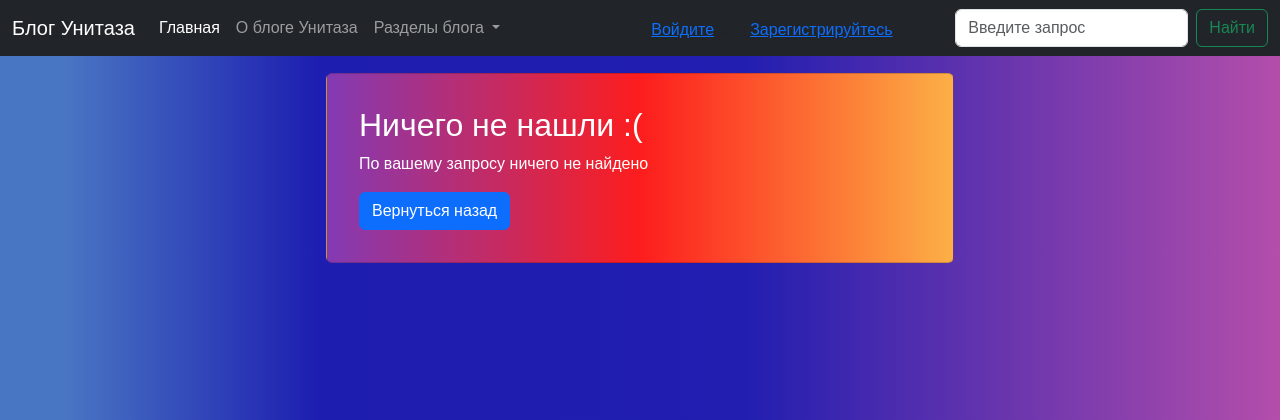
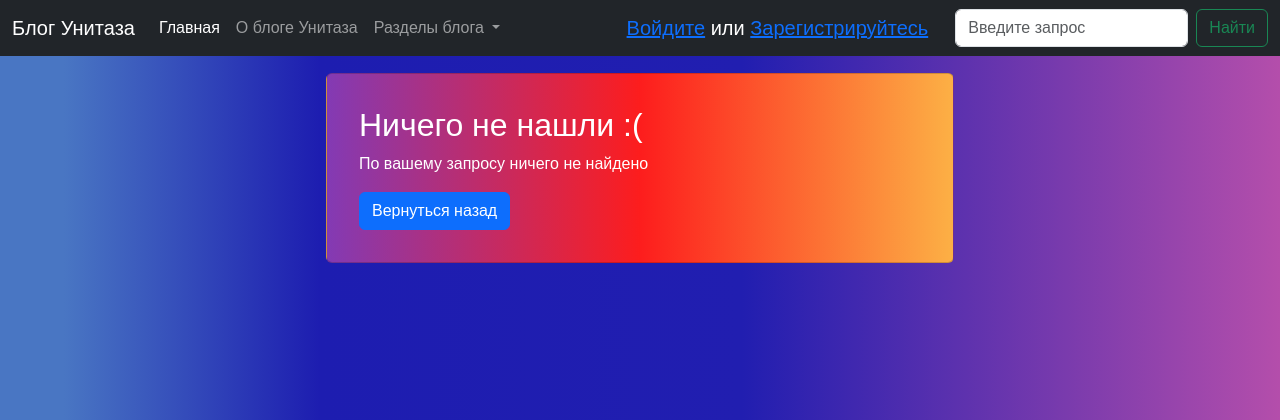
Before and after one commit to ChainsAre2Tight/django-blog-task, a Django app: page / in a window 1280 px wide. Shown: the top 420 px of the page. Run offline with Django 4.2, Linux system fonts and the light colour scheme; data that the repository does not hold is empty.

Commit message:
Блоки запихнул в navbar-expand

```diff
--- a/templates/block/header.html
+++ b/templates/block/header.html
@@ -38,11 +38,11 @@
                         </ul>
                     </li>
                 </ul>
-            </div>
-            <div style="margin-right: 5%">
-                <a class="navbar-brand">
+
+                <div style="margin-right: 1%">
+                    <span class="navbar-brand">
                         {% if request.user.is_authenticated %}
-                        Вы вошли как
+                            Вы вошли как:
                             <a href="/profile/{{ request.user.id }}/">
                                 {{ request.user.get_username }}
                             </a>
@@ -53,7 +53,7 @@
                         {% else %}
                             <a href="/login">Войдите</a> или <a href="/register">Зарегистрируйтесь</a>
                         {% endif %}
-                </a>
+                    </span>
                 </div>
 
                 <form class="d-flex" action="/">
@@ -62,5 +62,6 @@
                     <button class="btn btn-outline-success" type="submit">Найти</button>
                 </form>
             </div>
+        </div>
     </nav>
 </header>
```
Lines whose indentation alone changed are shown as unchanged.
